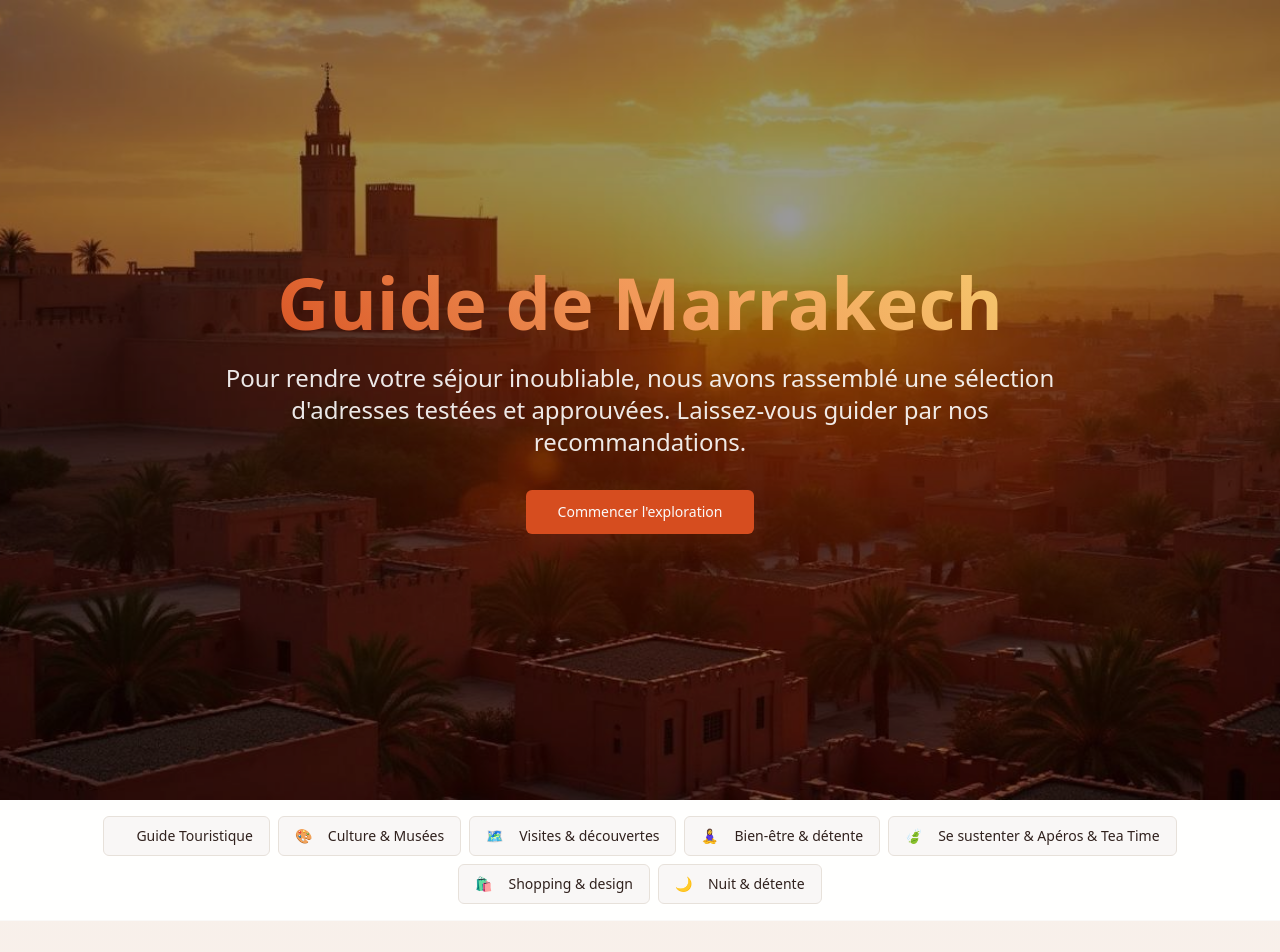
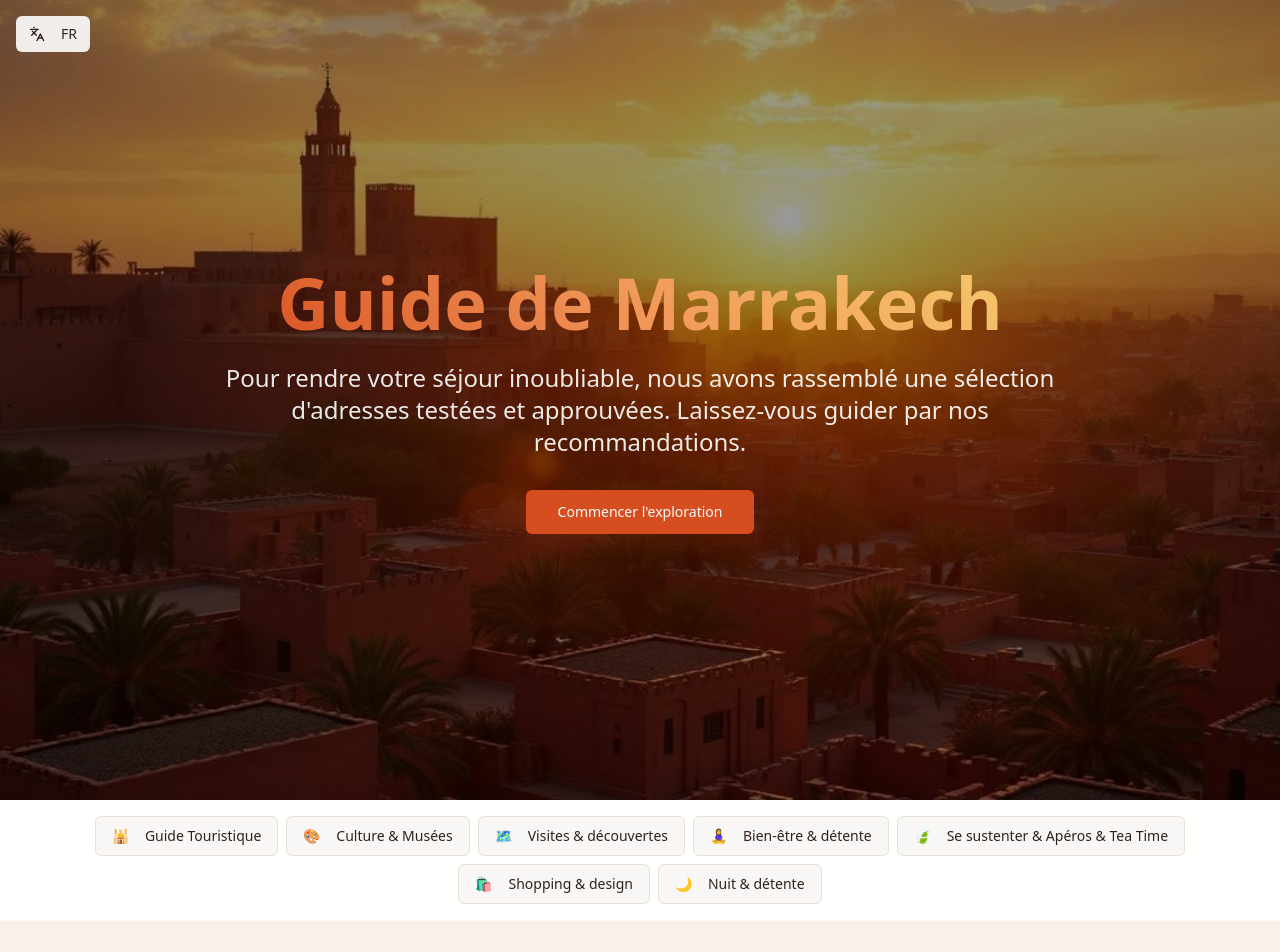
Before and after one commit to Ebrudra/marrakech-secret-guide, a React (Vite) app: page / in a window 1280 px wide. Shown: the top 952 px of the page. Built offline with nearby package versions, Linux system fonts and the light colour scheme.

Commit message:
Fix: Button and add language switch
- Fixed the "Commencer l'exploration" button functionality.
- Added a language switch feature to toggle between French and English versions of the page.

```diff
--- a/src/components/MarrakechGuide.tsx
+++ b/src/components/MarrakechGuide.tsx
@@ -1,11 +1,7 @@
-import { useState
-} from "react";
-import { Card, CardContent, CardHeader, CardTitle
-} from "@/components/ui/card";
-import { Button
-} from "@/components/ui/button";
-import { MapPin, Phone, Globe, Lightbulb, Clock
-} from "lucide-react";
+import { useState } from "react";
+import { Card, CardContent, CardHeader, CardTitle } from "@/components/ui/card";
+import { Button } from "@/components/ui/button";
+import { MapPin, Phone, Globe, Lightbulb, Clock, Languages } from "lucide-react";
 import heroImage from "@/assets/marrakech-hero.jpg";
 
 interface Activity {
@@ -402,8 +398,49 @@ const guideData = {
   ]
 };
 
+const translations = {
+  fr: {
+    title: "Guide de Marrakech",
+    subtitle: "Pour rendre votre séjour inoubliable, nous avons rassemblé une sélection d'adresses testées et approuvées. Laissez-vous guider par nos recommandations.",
+    startButton: "Commencer l'exploration",
+    categories: {
+      "Guide Touristique": "Guide Touristique",
+      "Culture & Musées": "Culture & Musées",
+      "Visites & découvertes": "Visites & découvertes",
+      "Bien-être & détente": "Bien-être & détente",
+      "Se sustenter & Apéros & Tea Time": "Se sustenter & Apéros & Tea Time",
+      "Shopping & design": "Shopping & design",
+      "Nuit & détente": "Nuit & détente"
+    },
+    reservation: "Réservation :",
+    tip: "Le petit plus",
+    chooseCategoryTitle: "Choisissez une thématique pour commencer votre découverte",
+    chooseCategorySubtitle: "Chaque catégorie regroupe nos recommandations testées et approuvées pour vous faire vivre la vraie magie de Marrakech",
+    footerText: "Guide curated de Marrakech - Découvrez l'authenticité de la Ville Ocre"
+  },
+  en: {
+    title: "Marrakech Guide",
+    subtitle: "To make your stay unforgettable, we have gathered a selection of tested and approved addresses. Let our recommendations guide you.",
+    startButton: "Start exploring",
+    categories: {
+      "Guide Touristique": "Tourist Guide",
+      "Culture & Musées": "Culture & Museums",
+      "Visites & découvertes": "Visits & Discoveries",
+      "Bien-être & détente": "Wellness & Relaxation",
+      "Se sustenter & Apéros & Tea Time": "Food & Drinks & Tea Time",
+      "Shopping & design": "Shopping & Design",
+      "Nuit & détente": "Nightlife & Entertainment"
+    },
+    reservation: "Reservation:",
+    tip: "Insider tip",
+    chooseCategoryTitle: "Choose a theme to start your discovery",
+    chooseCategorySubtitle: "Each category groups our tested and approved recommendations to make you experience the true magic of Marrakech",
+    footerText: "Curated Marrakech Guide - Discover the authenticity of the Red City"
+  }
+};
+
 const categoryColors = {
-  "Guide Abdoul": "bg-accent/10 border-accent/20",
+  "Guide Touristique": "bg-accent/10 border-accent/20",
   "Culture & Musées": "bg-primary/10 border-primary/20",
   "Visites & découvertes": "bg-gradient-to-r from-primary/5 to-accent/5 border-primary/15",
   "Bien-être & détente": "bg-secondary/50 border-secondary/30",
@@ -413,7 +450,7 @@ const categoryColors = {
 };
 
 const categoryEmojis = {
-  "Guide Abdoul": "🕌",
+  "Guide Touristique": "🕌",
   "Culture & Musées": "🎨",
   "Visites & découvertes": "🗺️",
   "Bien-être & détente": "🧘‍♀️",
@@ -423,10 +460,11 @@ const categoryEmojis = {
 };
 
 export default function MarrakechGuide() {
-  const [selectedCategory, setSelectedCategory
-  ] = useState<string | null>(null);
+  const [selectedCategory, setSelectedCategory] = useState<string | null>(null);
+  const [language, setLanguage] = useState<'fr' | 'en'>('fr');
 
   const categories = Object.keys(guideData);
+  const t = translations[language];
 
   const openAddress = (address: string) => {
     if (address) {
@@ -443,7 +481,20 @@ export default function MarrakechGuide() {
 
   return (
     <div className="min-h-screen bg-gradient-sunset">
-      { /* Hero Section */}
+      {/* Language Switcher */}
+      <div className="fixed top-4 left-4 z-50">
+        <Button
+          variant="outline"
+          size="sm"
+          onClick={() => setLanguage(language === 'fr' ? 'en' : 'fr')}
+          className="bg-card/90 backdrop-blur-sm border-border/20 hover:bg-card"
+        >
+          <Languages className="h-4 w-4 mr-2" />
+          {language.toUpperCase()}
+        </Button>
+      </div>
+
+      {/* Hero Section */}
       <div className="relative h-screen flex items-center justify-center overflow-hidden">
         <div className="absolute inset-0">
           <img
@@ -457,26 +508,30 @@ export default function MarrakechGuide() {
 
         <div className="relative z-10 text-center text-white max-w-4xl mx-auto px-6">
           <h1 className="text-5xl md:text-7xl font-bold mb-6 animate-fade-in bg-gradient-warm bg-clip-text text-transparent">
-            Guide de Marrakech
+            {t.title}
           </h1>
           <p className="text-xl md:text-2xl mb-8 animate-slide-up opacity-90">
-            Pour rendre votre séjour inoubliable, nous avons rassemblé une sélection d'adresses testées et approuvées. Laissez-vous guider par nos recommandations.
+            {t.subtitle}
           </p>
           <Button
-            onClick={() => setSelectedCategory(categories[
-      1
-    ])
-  }
+            onClick={() => {
+              setSelectedCategory(categories[0]);
+              setTimeout(() => {
+                document.getElementById('categories-section')?.scrollIntoView({
+                  behavior: 'smooth'
+                });
+              }, 100);
+            }}
             size="lg"
             className="bg-primary hover:bg-primary/90 text-primary-foreground shadow-warm animate-slide-up"
           >
-            Commencer l'exploration
+            {t.startButton}
           </Button>
         </div>
       </div>
 
-      { /* Navigation */}
-      <div className="bg-card/95 backdrop-blur-sm sticky top-0 z-40 border-b border-border/20">
+      {/* Navigation */}
+      <div id="categories-section" className="bg-card/95 backdrop-blur-sm sticky top-0 z-40 border-b border-border/20">
         <div className="container mx-auto px-6 py-4">
           <div className="flex flex-col sm:flex-row flex-wrap gap-2 justify-center">
             {categories.map((category) => (
@@ -495,11 +550,8 @@ export default function MarrakechGuide() {
                 `
     }
               >
-                <span className="mr-2">{categoryEmojis[category as keyof typeof categoryEmojis
-      ]
-    }</span>
-                {category
-    }
+                <span className="mr-2">{categoryEmojis[category as keyof typeof categoryEmojis]}</span>
+                {t.categories[category as keyof typeof t.categories]}
               </Button>
             ))
   }
@@ -513,11 +565,8 @@ export default function MarrakechGuide() {
           <div className="animate-fade-in">
             <div className="text-center mb-12">
               <h2 className="text-4xl font-bold text-foreground mb-4 flex items-center justify-center gap-3">
-                <span className="text-5xl">{categoryEmojis[selectedCategory as keyof typeof categoryEmojis
-      ]
-    }</span>
-                {selectedCategory
-    }
+                <span className="text-5xl">{categoryEmojis[selectedCategory as keyof typeof categoryEmojis]}</span>
+                {t.categories[selectedCategory as keyof typeof t.categories]}
               </h2>
               <div className="h-1 w-24 bg-gradient-primary mx-auto rounded-full"></div>
             </div>
@@ -587,21 +636,20 @@ export default function MarrakechGuide() {
                       {activity.Réservation && (
                         <div className="flex items-start gap-3">
                           <Clock className="h-5 w-5 text-accent mt-0.5 flex-shrink-0" />
-                          <div>
-                            <span className="font-medium text-primary text-bold">Réservation : </span>
-                            <span className="text-muted-foreground">{activity.Réservation
-        }</span>
-                          </div>
+                           <div>
+                             <span className="font-medium text-primary text-bold">{t.reservation} </span>
+                             <span className="text-muted-foreground">{activity.Réservation}</span>
+                           </div>
                         </div>
                       )
       }
 
                       {activity.Commentaires && (
                         <div className="bg-muted/50 p-4 rounded-lg border-l-4 border-primary/30">
-                          <div className="flex items-start gap-2 mb-2">
-                            <Lightbulb className="h-4 w-4 text-accent mt-1 flex-shrink-0" />
-                            <span className="font-medium text-primary text-bold text-sm">Le petit plus</span>
-                          </div>
+                           <div className="flex items-start gap-2 mb-2">
+                             <Lightbulb className="h-4 w-4 text-accent mt-1 flex-shrink-0" />
+                             <span className="font-medium text-primary text-bold text-sm">{t.tip}</span>
+                           </div>
                           <p className="text-sm text-muted-foreground leading-relaxed">
                             {activity.Commentaires
         }
@@ -619,21 +667,21 @@ export default function MarrakechGuide() {
         ) : (
           <div className="text-center py-20 animate-fade-in">
             <h2 className="text-3xl font-bold text-foreground mb-4">
-              Choisissez une thématique pour commencer votre découverte
+              {t.chooseCategoryTitle}
             </h2>
             <p className="text-muted-foreground text-lg max-w-2xl mx-auto">
-              Chaque catégorie regroupe nos recommandations testées et approuvées pour vous faire vivre la vraie magie de Marrakech
+              {t.chooseCategorySubtitle}
             </p>
           </div>
         )
   }
       </div>
 
-      { /* Footer */}
+      {/* Footer */}
       <footer className="bg-primary text-primary-foreground py-8 mt-20">
         <div className="container mx-auto px-6 text-center">
           <p className="text-lg opacity-90">
-            Guide curated de Marrakech - Découvrez l'authenticité de la Ville Ocre
+            {t.footerText}
           </p>
         </div>
       </footer>
```
